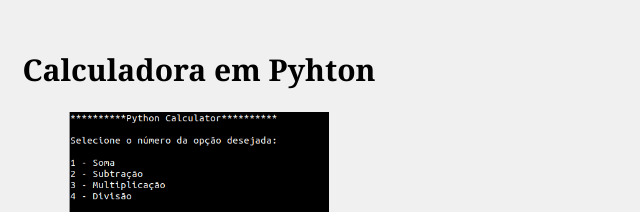
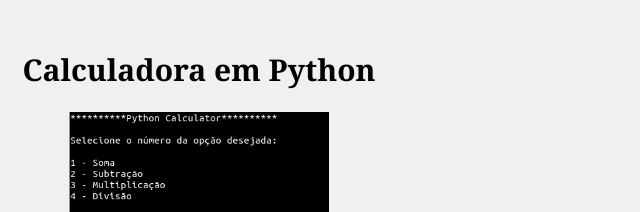
Before and after one commit to nacalorias/Meu-Portf-lio, a plain HTML site: page index.html in a window 1280 px wide. Shown: the part 789-1001 px from the top of the page, 441-1081 px from the left. Drawn offline with Linux system fonts and the light colour scheme.

Commit message:
Update index.html

```diff
--- a/index.html
+++ b/index.html
@@ -75,7 +75,7 @@
         Dipper Pines deverá coletar todos os diários perdidos e lutar contra o
         maior vilão do universo de Gravity Falls, o Bill Cipher!
       </p>
-      <h2>Calculadora em Pyhton</h2>
+      <h2>Calculadora em Python</h2>
       <img class="calculadora" src="calculadora.png" alt="calculadora" />
       <p>
         O projeto teve como objetivo desenvolver uma calculadora em Python que
```
